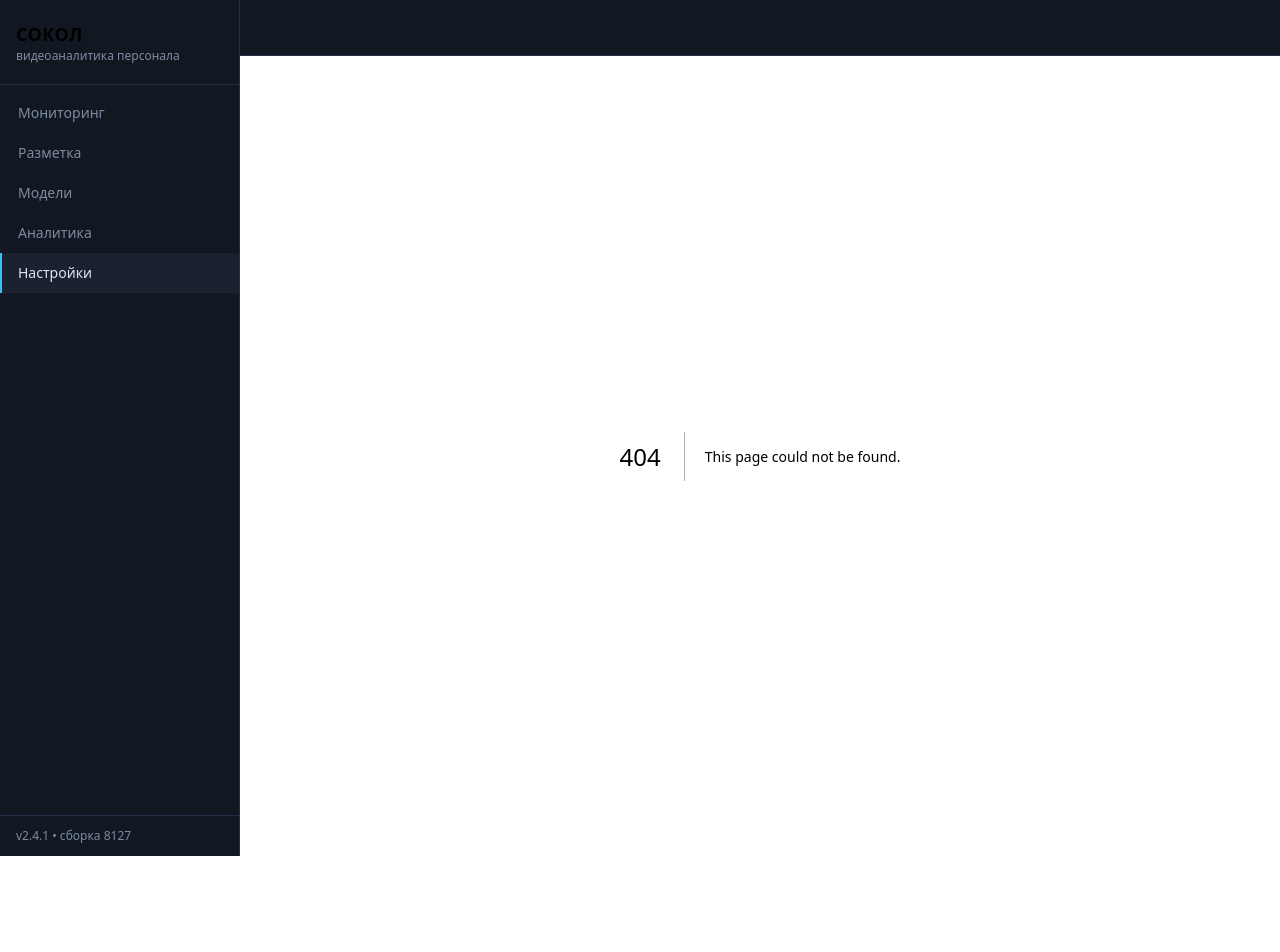
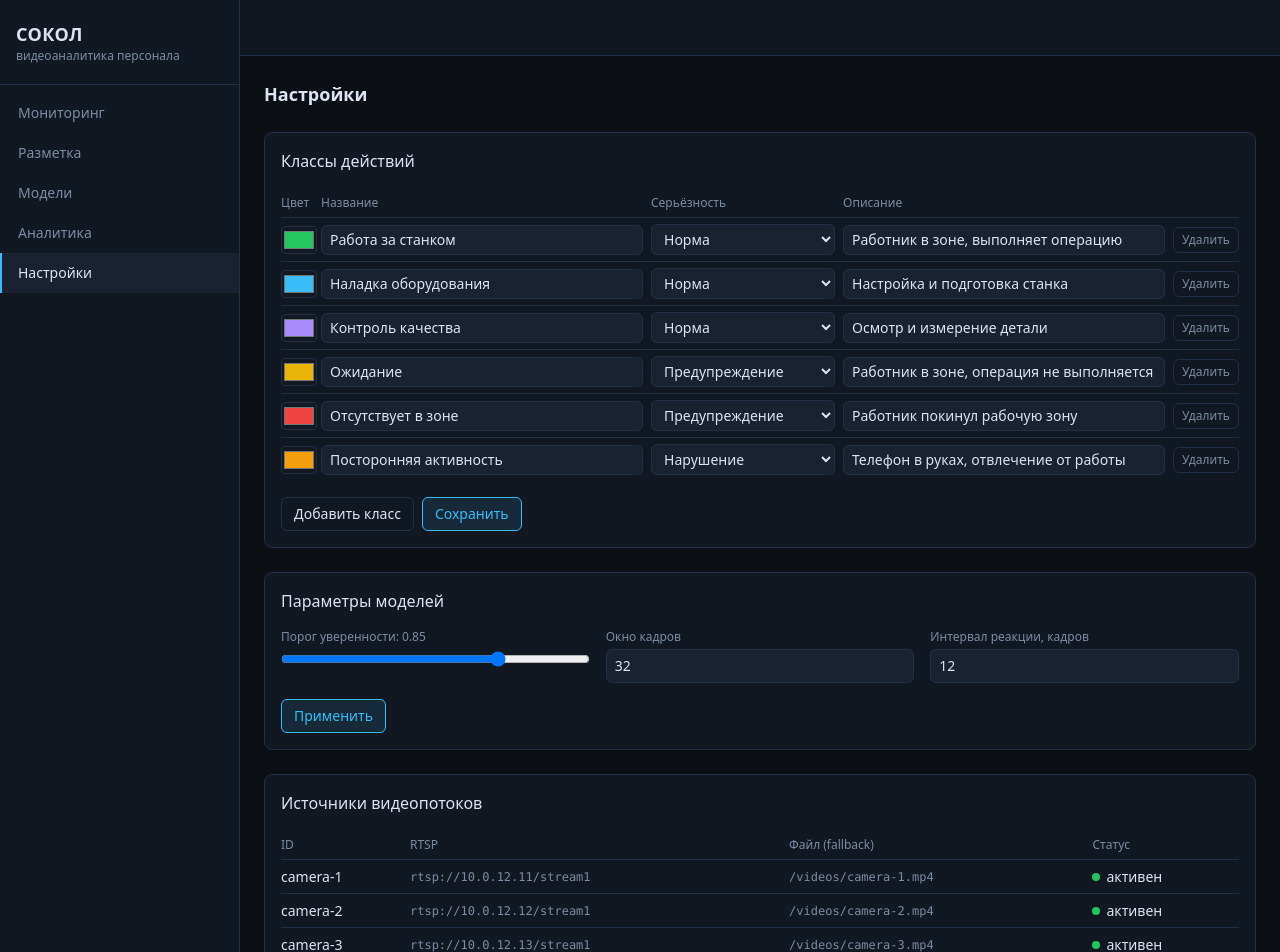
Before and after one commit to kivals/sokol-video-analytics, a Next.js app in the folder app/: page /settings in a window 1280 px wide. Before the commit this address had no page. Shown: the top 952 px of the page. Before the commit the page ends 856 px from the top, so only its background shows below. Built offline with nearby package versions, Linux system fonts and the light colour scheme.

Commit message:
add settings screen with classes, model params, and sources panels
Classes panel persists to localStorage (sokol:classes) and shows a toast
on save; model params and video sources are demo-only (no server wiring).

```diff
--- /dev/null
+++ b/app/src/app/settings/page.tsx
@@ -0,0 +1,252 @@
+"use client";
+
+import { useState } from "react";
+import type { ActionClass, Camera, Severity } from "@/lib/types";
+import { useToasts } from "@/components/Toasts";
+import rawClasses from "@/data/classes.json";
+import rawCameras from "@/data/cameras.json";
+
+const defaultClasses = rawClasses as ActionClass[];
+const cameras = rawCameras as Camera[];
+
+const CLASSES_STORAGE_KEY = "sokol:classes";
+
+const SEVERITY_LABELS: Record<Severity, string> = {
+  normal: "Норма",
+  warning: "Предупреждение",
+  violation: "Нарушение",
+};
+
+function loadInitialClasses(): ActionClass[] {
+  if (typeof window === "undefined") {
+    return defaultClasses;
+  }
+  try {
+    const raw = localStorage.getItem(CLASSES_STORAGE_KEY);
+    if (!raw) {
+      return defaultClasses;
+    }
+    return JSON.parse(raw) as ActionClass[];
+  } catch {
+    return defaultClasses;
+  }
+}
+
+export default function SettingsPage() {
+  return (
+    <div className="p-6 space-y-6">
+      <h1 className="text-lg font-semibold">Настройки</h1>
+      <ClassesPanel />
+      <ModelParamsPanel />
+      <SourcesPanel />
+    </div>
+  );
+}
+
+function ClassesPanel() {
+  const { push } = useToasts();
+  const [classes, setClasses] = useState<ActionClass[]>(loadInitialClasses);
+
+  function updateClass(id: string, patch: Partial<ActionClass>) {
+    setClasses((prev) => prev.map((c) => (c.id === id ? { ...c, ...patch } : c)));
+  }
+
+  function addClass() {
+    setClasses((prev) => [
+      ...prev,
+      { id: `class-${Date.now()}`, name: "Новый класс", color: "#38bdf8", severity: "normal" },
+    ]);
+  }
+
+  function removeClass(id: string) {
+    setClasses((prev) => prev.filter((c) => c.id !== id));
+  }
+
+  function handleSave() {
+    localStorage.setItem(CLASSES_STORAGE_KEY, JSON.stringify(classes));
+    push({ type: "info", title: "Классы сохранены" });
+  }
+
+  return (
+    <section className="rounded-lg border border-[var(--border)] bg-[var(--panel)] p-4 space-y-4">
+      <h2 className="text-base font-medium">Классы действий</h2>
+
+      {/* Known limitation (demo): monitoring/analytics pages read class defaults
+          from classes.json on the server, not from this localStorage override.
+          This panel only demonstrates configurability. */}
+
+      <table className="w-full text-sm">
+        <thead>
+          <tr className="text-left text-xs text-[var(--muted)] border-b border-[var(--border)]">
+            <th className="py-1.5 font-normal w-10">Цвет</th>
+            <th className="py-1.5 font-normal">Название</th>
+            <th className="py-1.5 font-normal w-48">Серьёзность</th>
+            <th className="py-1.5 font-normal">Описание</th>
+            <th className="py-1.5 font-normal w-10"></th>
+          </tr>
+        </thead>
+        <tbody>
+          {classes.map((c) => (
+            <tr key={c.id} className="border-b border-[var(--border)] last:border-0">
+              <td className="py-1.5">
+                <input
+                  type="color"
+                  value={c.color}
+                  onChange={(e) => updateClass(c.id, { color: e.target.value })}
+                  className="h-7 w-9 cursor-pointer rounded border border-[var(--border)] bg-transparent"
+                />
+              </td>
+              <td className="py-1.5 pr-2">
+                <input
+                  type="text"
+                  value={c.name}
+                  onChange={(e) => updateClass(c.id, { name: e.target.value })}
+                  className="w-full rounded-md border border-[var(--border)] bg-[var(--panel-2)] px-2 py-1 text-sm text-[var(--text)]"
+                />
+              </td>
+              <td className="py-1.5 pr-2">
+                <select
+                  value={c.severity}
+                  onChange={(e) => updateClass(c.id, { severity: e.target.value as Severity })}
+                  className="w-full rounded-md border border-[var(--border)] bg-[var(--panel-2)] px-2 py-1 text-sm text-[var(--text)]"
+                >
+                  {(Object.entries(SEVERITY_LABELS) as [Severity, string][]).map(([value, label]) => (
+                    <option key={value} value={value}>
+                      {label}
+                    </option>
+                  ))}
+                </select>
+              </td>
+              <td className="py-1.5 pr-2">
+                <input
+                  type="text"
+                  value={c.description ?? ""}
+                  onChange={(e) => updateClass(c.id, { description: e.target.value })}
+                  className="w-full rounded-md border border-[var(--border)] bg-[var(--panel-2)] px-2 py-1 text-sm text-[var(--text)]"
+                />
+              </td>
+              <td className="py-1.5 text-right">
+                <button
+                  onClick={() => removeClass(c.id)}
+                  className="rounded-md border border-[var(--border)] px-2 py-1 text-xs text-[var(--muted)] hover:border-[var(--danger)] hover:text-[var(--danger)]"
+                >
+                  Удалить
+                </button>
+              </td>
+            </tr>
+          ))}
+        </tbody>
+      </table>
+
+      <div className="flex gap-2">
+        <button
+          onClick={addClass}
+          className="rounded-md border border-[var(--border)] bg-[var(--panel)] px-3 py-1.5 text-sm text-[var(--text)] hover:border-[var(--accent)]"
+        >
+          Добавить класс
+        </button>
+        <button
+          onClick={handleSave}
+          className="rounded-md border border-[var(--accent)] bg-[var(--accent)]/10 px-3 py-1.5 text-sm text-[var(--accent)] hover:bg-[var(--accent)]/20"
+        >
+          Сохранить
+        </button>
+      </div>
+    </section>
+  );
+}
+
+function ModelParamsPanel() {
+  const { push } = useToasts();
+  const [confidence, setConfidence] = useState(0.85);
+  const [frameWindow, setFrameWindow] = useState(32);
+  const [reactionInterval, setReactionInterval] = useState(12);
+
+  function handleApply() {
+    push({ type: "info", title: "Параметры применены" });
+  }
+
+  return (
+    <section className="rounded-lg border border-[var(--border)] bg-[var(--panel)] p-4 space-y-4">
+      <h2 className="text-base font-medium">Параметры моделей</h2>
+
+      <div className="grid grid-cols-1 md:grid-cols-3 gap-4">
+        <div>
+          <label className="block text-xs text-[var(--muted)] mb-1">
+            Порог уверенности: {confidence.toFixed(2)}
+          </label>
+          <input
+            type="range"
+            min={0.5}
+            max={0.99}
+            step={0.01}
+            value={confidence}
+            onChange={(e) => setConfidence(Number(e.target.value))}
+            className="w-full"
+          />
+        </div>
+        <div>
+          <label className="block text-xs text-[var(--muted)] mb-1">Окно кадров</label>
+          <input
+            type="number"
+            value={frameWindow}
+            onChange={(e) => setFrameWindow(Number(e.target.value))}
+            className="w-full rounded-md border border-[var(--border)] bg-[var(--panel-2)] px-2 py-1.5 text-sm text-[var(--text)]"
+          />
+        </div>
+        <div>
+          <label className="block text-xs text-[var(--muted)] mb-1">Интервал реакции, кадров</label>
+          <input
+            type="number"
+            value={reactionInterval}
+            onChange={(e) => setReactionInterval(Number(e.target.value))}
+            className="w-full rounded-md border border-[var(--border)] bg-[var(--panel-2)] px-2 py-1.5 text-sm text-[var(--text)]"
+          />
+        </div>
+      </div>
+
+      <button
+        onClick={handleApply}
+        className="rounded-md border border-[var(--accent)] bg-[var(--accent)]/10 px-3 py-1.5 text-sm text-[var(--accent)] hover:bg-[var(--accent)]/20"
+      >
+        Применить
+      </button>
+    </section>
+  );
+}
+
+function SourcesPanel() {
+  return (
+    <section className="rounded-lg border border-[var(--border)] bg-[var(--panel)] p-4 space-y-4">
+      <h2 className="text-base font-medium">Источники видеопотоков</h2>
+
+      <table className="w-full text-sm">
+        <thead>
+          <tr className="text-left text-xs text-[var(--muted)] border-b border-[var(--border)]">
+            <th className="py-1.5 font-normal">ID</th>
+            <th className="py-1.5 font-normal">RTSP</th>
+            <th className="py-1.5 font-normal">Файл (fallback)</th>
+            <th className="py-1.5 font-normal">Статус</th>
+          </tr>
+        </thead>
+        <tbody>
+          {cameras.map((c, i) => (
+            <tr key={c.id} className="border-b border-[var(--border)] last:border-0">
+              <td className="py-1.5">{c.id}</td>
+              <td className="py-1.5 font-mono text-xs text-[var(--muted)]">
+                {`rtsp://10.0.12.1${i + 1}/stream1`}
+              </td>
+              <td className="py-1.5 font-mono text-xs text-[var(--muted)]">{c.video}</td>
+              <td className="py-1.5">
+                <span className="inline-flex items-center gap-1.5">
+                  <span className="h-2 w-2 rounded-full bg-[var(--ok)]" />
+                  активен
+                </span>
+              </td>
+            </tr>
+          ))}
+        </tbody>
+      </table>
+    </section>
+  );
+}
```
